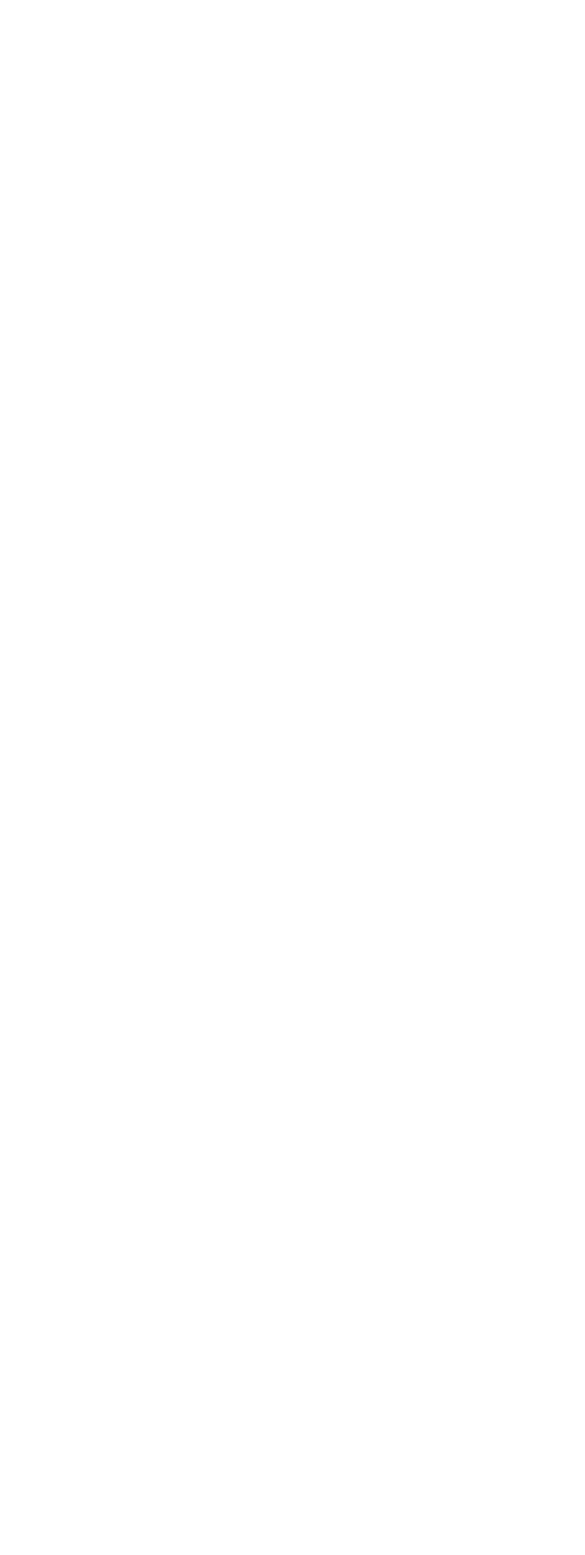
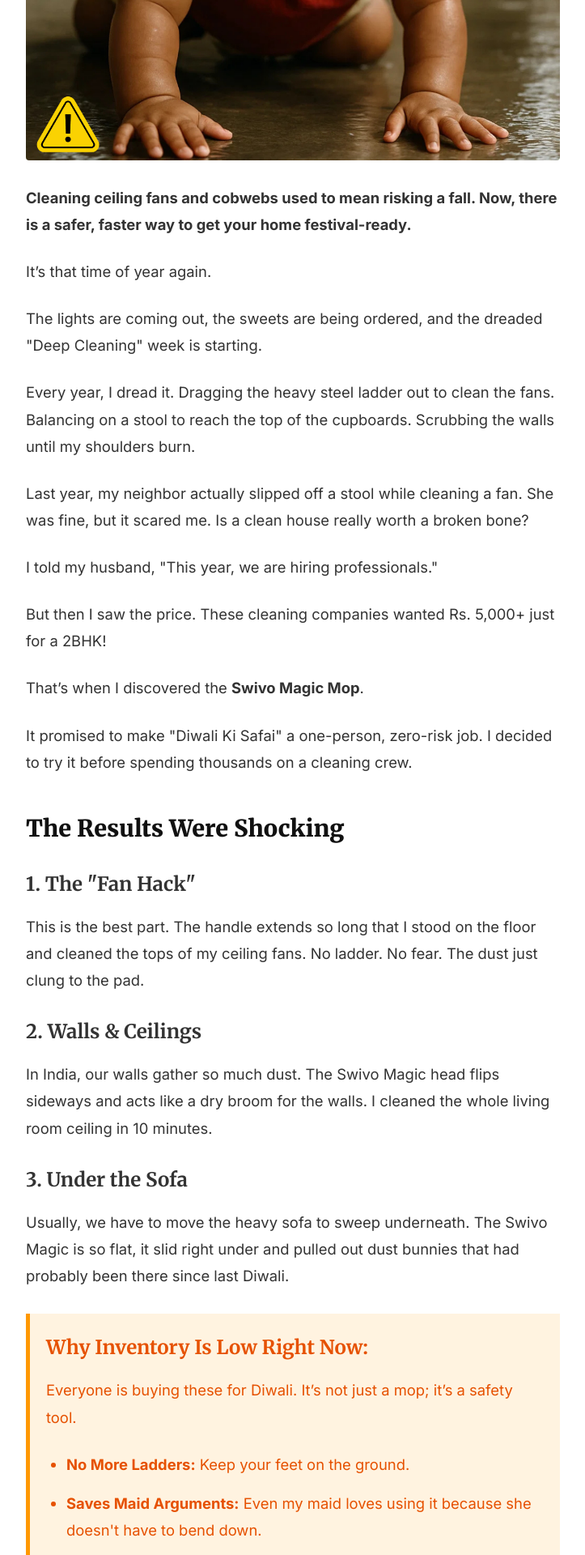
Before and after one commit to eduard-swivo/swivomagic-advertorials, a Next.js app: page /diwali-cleaning in a window 1280 px wide. Before the commit this address had no page. Shown: the part 880-2800 px from the top of the page at 81% size, without its empty margins (278-1001 px from the left). Before the commit the page ends 984 px from the top, so only its background shows below. Built offline with nearby package versions, Linux system fonts and the light colour scheme.

Commit message:
Feat: Add Motorist and Diwali Cleaning advertorials

```diff
--- /dev/null
+++ b/app/diwali-cleaning/page.js
@@ -0,0 +1,69 @@
+import Footer from '@/components/Footer';
+import ArticleMeta from '@/components/ArticleMeta';
+import CommentSection from '@/components/CommentSection';
+import StickyCTA from '@/components/StickyCTA';
+
+export const metadata = {
+    title: 'Diwali Cleaning - Swivo Magazine',
+};
+
+export default function DiwaliCleaning() {
+    return (
+        <>
+            <div className="container advertorial-content">
+                <header className="advertorial-header">
+                    <span className="advertorial-label">DIWALI SPECIAL • SEASONAL TREND</span>
+                    <h1 className="advertorial-title">"Diwali Ki Safai" Without The Back Pain? Why This Tool Is Replacing The Ladder In Indian Homes This Season.</h1>
+                    <ArticleMeta author="Anjali S." date="October 26, 2025" readTime="4 min read" />
+                </header>
+
+                <img src="/images/lifestyle-shot.png" alt="Diwali cleaning made easy" className="hero-image" />
+
+                <p><strong>Cleaning ceiling fans and cobwebs used to mean risking a fall. Now, there is a safer, faster way to get your home festival-ready.</strong></p>
+
+                <p>It’s that time of year again.</p>
+                <p>The lights are coming out, the sweets are being ordered, and the dreaded "Deep Cleaning" week is starting.</p>
+                <p>Every year, I dread it. Dragging the heavy steel ladder out to clean the fans. Balancing on a stool to reach the top of the cupboards. Scrubbing the walls until my shoulders burn.</p>
+                <p>Last year, my neighbor actually slipped off a stool while cleaning a fan. She was fine, but it scared me. Is a clean house really worth a broken bone?</p>
+                <p>I told my husband, "This year, we are hiring professionals."</p>
+                <p>But then I saw the price. These cleaning companies wanted Rs. 5,000+ just for a 2BHK!</p>
+                <p>That’s when I discovered the <strong>Swivo Magic Mop</strong>.</p>
+
+                <p>It promised to make "Diwali Ki Safai" a one-person, zero-risk job. I decided to try it before spending thousands on a cleaning crew.</p>
+
+                <h2>The Results Were Shocking</h2>
+
+                <h3>1. The "Fan Hack"</h3>
+                <p>This is the best part. The handle extends so long that I stood on the floor and cleaned the tops of my ceiling fans. No ladder. No fear. The dust just clung to the pad.</p>
+
+                <h3>2. Walls & Ceilings</h3>
+                <p>In India, our walls gather so much dust. The Swivo Magic head flips sideways and acts like a dry broom for the walls. I cleaned the whole living room ceiling in 10 minutes.</p>
+
+                <h3>3. Under the Sofa</h3>
+                <p>Usually, we have to move the heavy sofa to sweep underneath. The Swivo Magic is so flat, it slid right under and pulled out dust bunnies that had probably been there since last Diwali.</p>
+
+                <div className="warning-box" style={{ backgroundColor: '#fff3e0', borderLeftColor: '#ff9800', color: '#e65100' }}>
+                    <h3>Why Inventory Is Low Right Now:</h3>
+                    <p>Everyone is buying these for Diwali. It’s not just a mop; it’s a safety tool.</p>
+                    <ul>
+                        <li><strong>No More Ladders:</strong> Keep your feet on the ground.</li>
+                        <li><strong>Saves Maid Arguments:</strong> Even my maid loves using it because she doesn't have to bend down.</li>
+                        <li><strong>Washable Pads:</strong> Just throw the dirty pad in the wash and it’s new again.</li>
+                    </ul>
+                </div>
+
+                <h2>Don't Break Your Back This Year.</h2>
+                <p>Diwali should be about joy, family, and lights—not back spasms and dust allergies.</p>
+                <p>Make the smart switch. Your home (and your body) will thank you.</p>
+
+                <a href="https://swivoproducts.com/pages/swivo-sutra-cleaning-kit" className="cta-button" style={{ backgroundColor: '#FF9933' }}>
+                    CLAIM 50% OFF DIWALI SALE &gt;&gt;
+                </a>
+
+                <CommentSection />
+            </div>
+            <StickyCTA />
+            <Footer />
+        </>
+    );
+}
```
Also changed, not shown: app/page.js (+14 -0 lines), app/the-motorist/page.js (added, +67 -0 lines).
